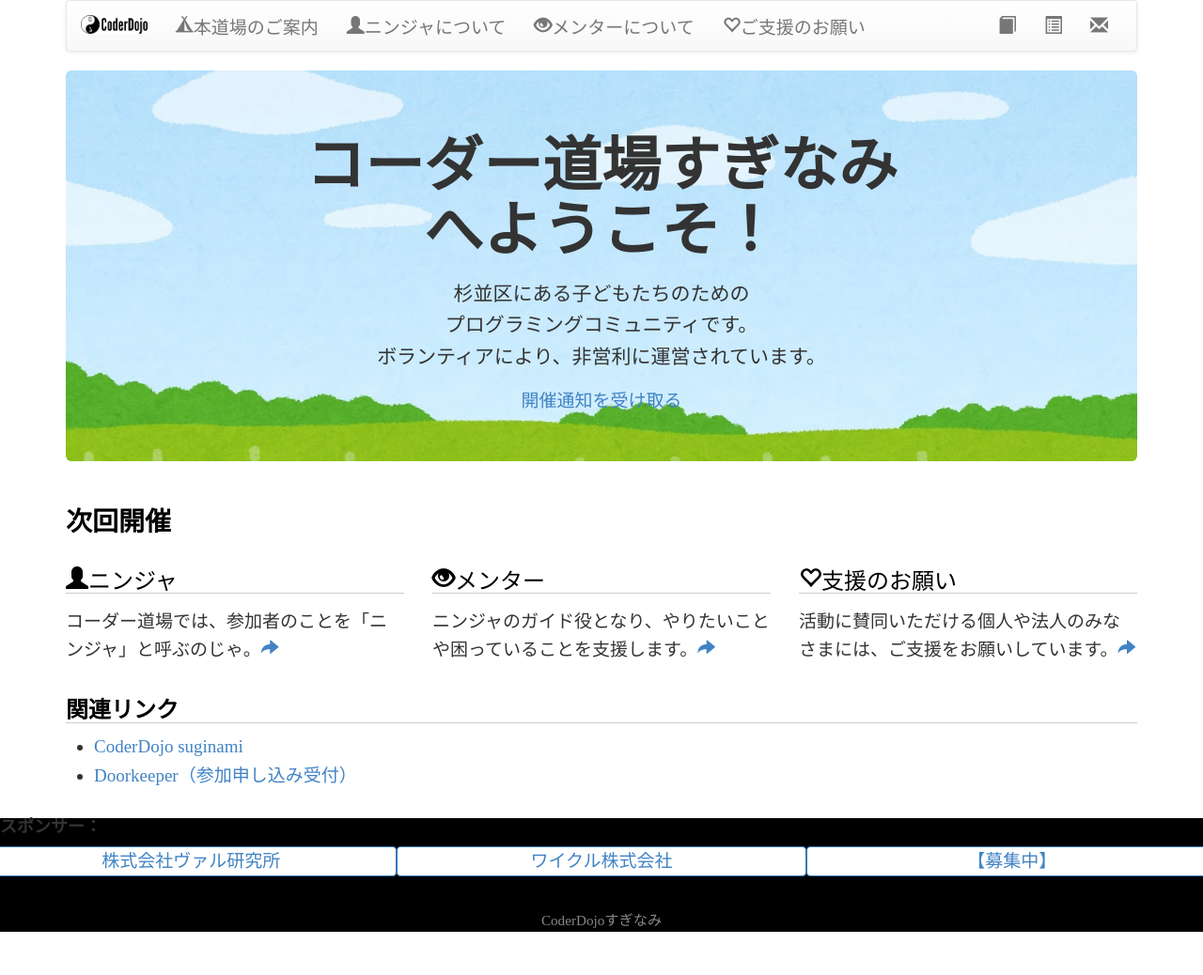
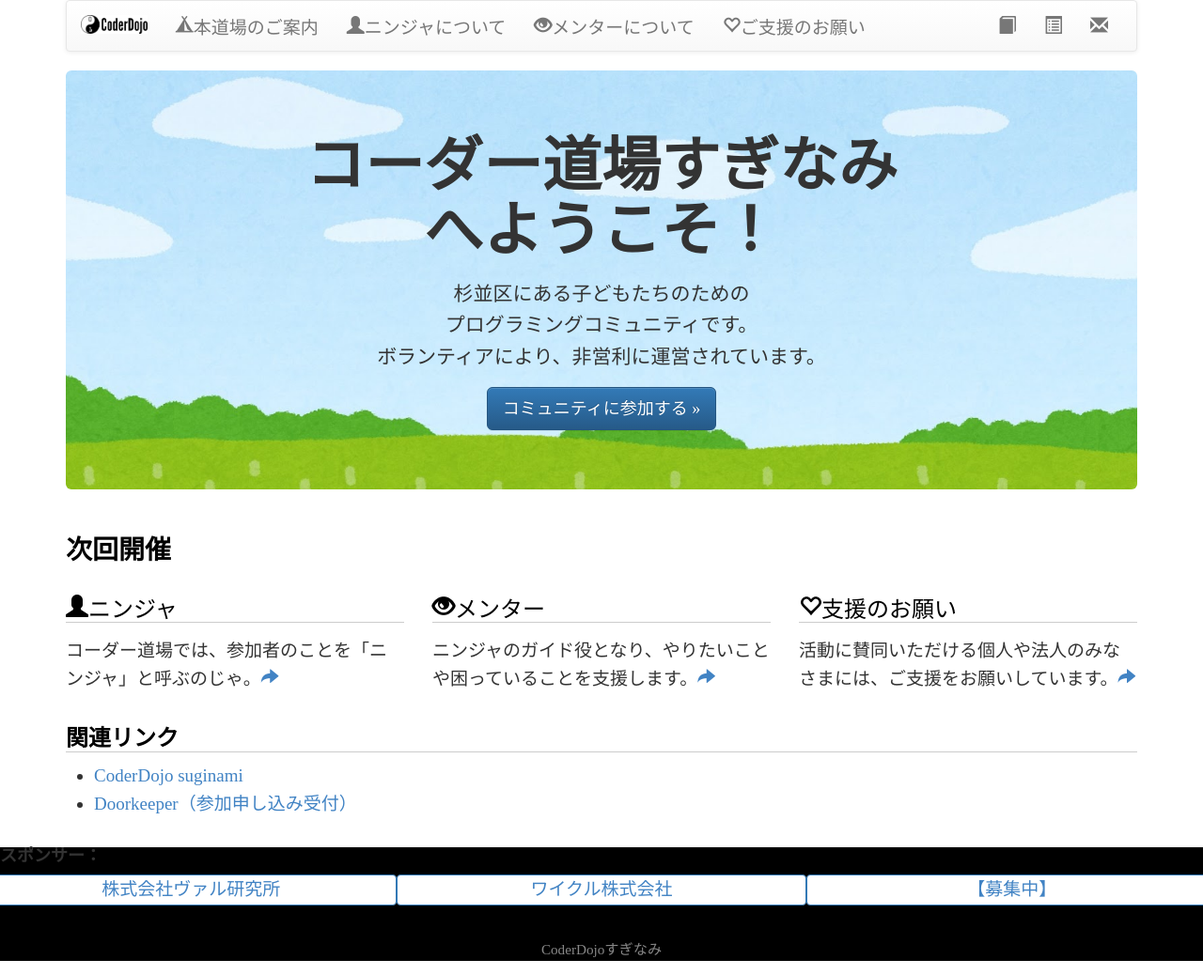
Before and after one commit to coderdojo-suginami/coderdojo-suginami.github.io, a Jekyll site: the page built from index.md, in a window 1280 px wide. Shown: the whole page at 94% size. Built offline with Jekyll 4.4.1, drawn with Linux system fonts in a browser that asks for light colours; a script that is not in the unit is left out; before the commit the page ends 1007 px from its top, so only the background shows below that.

Commit message:
Close form

```diff
--- a/index.md
+++ b/index.md
@@ -16,7 +16,7 @@ layout: default
   杉並区にある子どもたちのための <br />
   プログラミングコミュニティです。<br />
   ボランティアにより、非営利に運営されています。</p>
-  <a class="doorkeeper-registration-widget" href="https://coderdojo-suginami.doorkeeper.jp/events/52036">開催通知を受け取る</a><script src="https://widgets.doorkeeper.jp/w/widget.js"></script>
+  <p><a class="btn btn-primary btn-lg" href="https://coderdojo-suginami.doorkeeper.jp/member/new" role="button">コミュニティに参加する &raquo;</a></p>
 </div>
 
 
```
Also changed, not shown: ninjas/index.md (+1 -1 lines).
